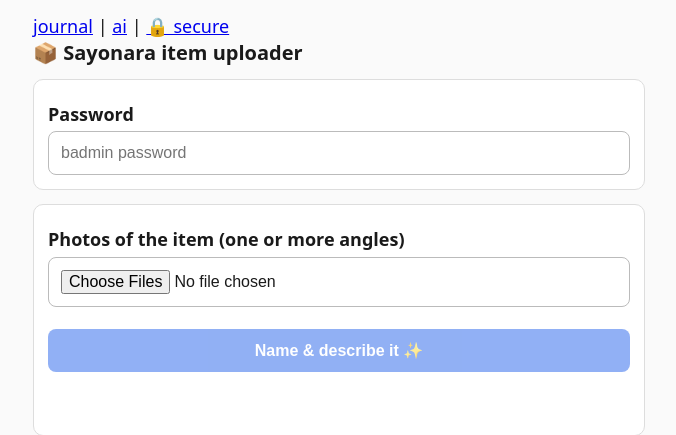
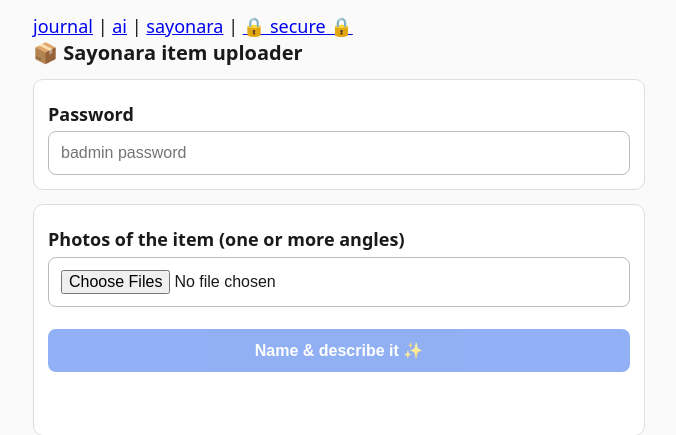
Before and after one commit to thunderrabbit/badmin.robnugen.com, a PHP site: page /sayonara/ in a window 1280 px wide. Shown: the top 435 px of the page, without its empty margins (301-977 px from the left). Run offline with PHP 8.4, Linux system fonts and the light colour scheme.

Commit message:
Add /sayonara/ to the badmin nav menu
Augments the journal|ai|secure nav (added in 9e87925) with a sayonara link across index.php, ai/, ai_secure/, and sayonara/ itself.

Co-Authored-By: Claude Opus 4.8 <noreply@anthropic.com>

```diff
--- a/ai/index.php
+++ b/ai/index.php
@@ -50,6 +50,7 @@ require_once __DIR__ . "/item_naming.php";   // $ITEM_CATEGORIES (no side effect
 <body>
   <a href="/">journal</a>
   | <a href="/ai/">ai</a>
+  | <a href="/sayonara/">sayonara</a>
   | <a href="/ai_secure/">🔒 secure 🔒</a>
   <h1>📦 Name an item</h1>
 
--- a/ai_secure/index.php
+++ b/ai_secure/index.php
@@ -50,6 +50,7 @@ require_once __DIR__ . "/secure_config.php";   // SECURE_BUCKETS (no side effect
 <body>
   <a href="/">journal</a>
   | <a href="/ai/">ai</a>
+  | <a href="/sayonara/">sayonara</a>
   | <a href="/ai_secure/">🔒 secure 🔒</a>
   <h1>🔒 Name a secure document</h1>
   <p class="muted">Filed outside the public web — receipts, paid bills, tax docs. Never web-served.</p>
--- a/index.php
+++ b/index.php
@@ -14,6 +14,7 @@ $day_number = $date_of_month + 15;
 
 <a href="/">journal</a>
 | <a href="/ai/">ai</a>
+| <a href="/sayonara/">sayonara</a>
 | <a href="/ai_secure/">🔒 secure 🔒</a>
 <form method="POST" action="bullet.php" enctype="multipart/form-data" >
   <input type="hidden" name="MAX_FILE_SIZE" value="10000000"/>
--- a/sayonara/index.php
+++ b/sayonara/index.php
@@ -42,7 +42,7 @@ require_once __DIR__ . "/../ai/item_naming.php";   // $ITEM_CATEGORIES (no side
   </style>
 </head>
 <body>
-  <a href="/">journal</a> | <a href="/ai/">ai</a> | <a href="/ai_secure/">🔒 secure</a>
+  <a href="/">journal</a> | <a href="/ai/">ai</a> | <a href="/sayonara/">sayonara</a> | <a href="/ai_secure/">🔒 secure 🔒</a>
   <h1>📦 Sayonara item uploader</h1>
 
   <section>
```
